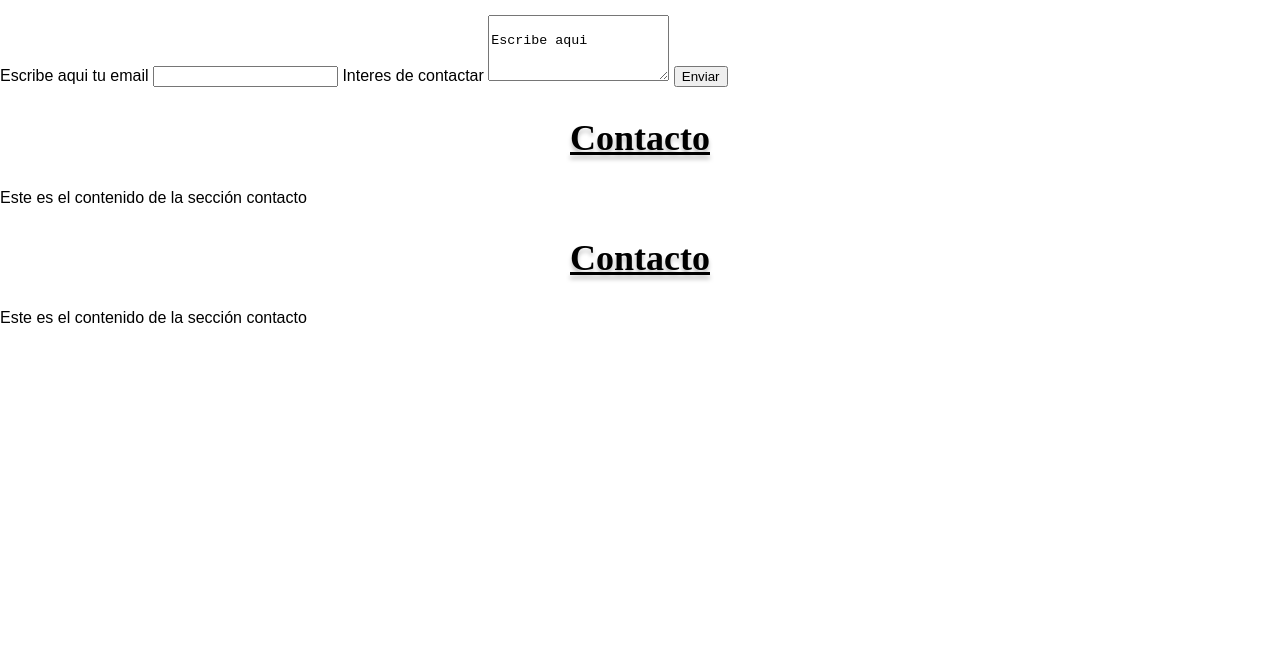
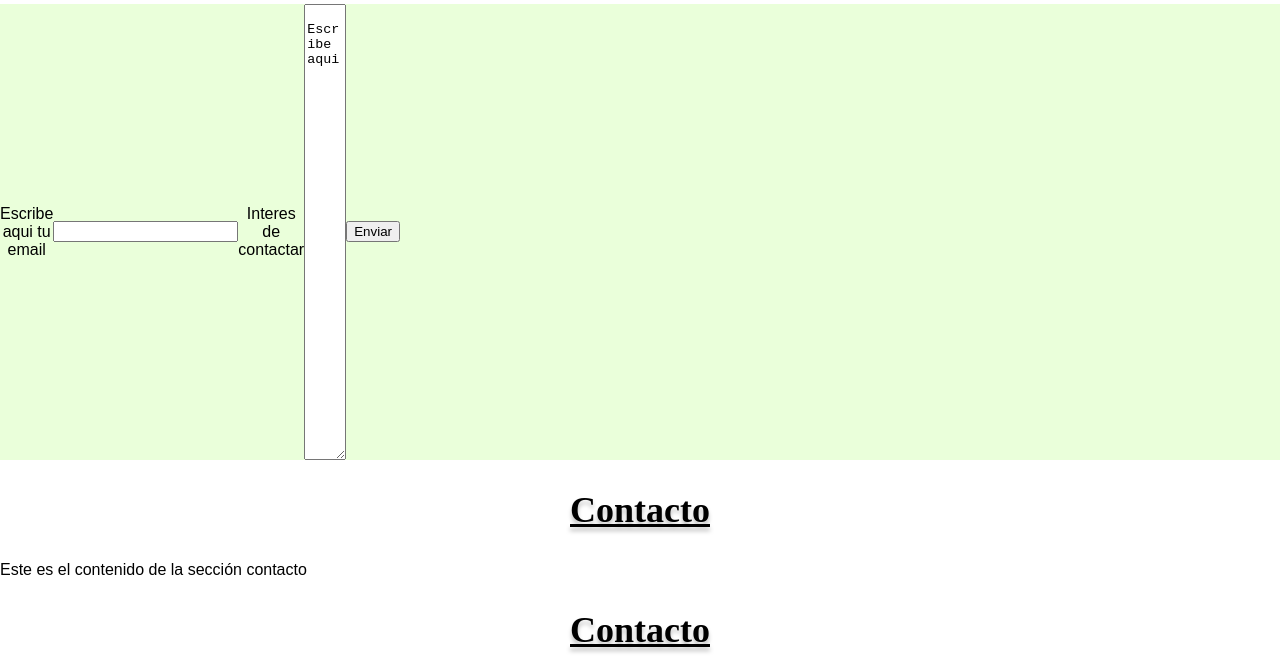
Before and after one commit to JoanLlompart/MiPortafolio, a plain HTML site: page index.html in a window 1280 px wide. Shown: the part 733-1393 px from the top of the page. Before the commit the page ends 1076 px from the top, so only its background shows below. Drawn offline with Linux system fonts and the light colour scheme.

Commit message:
first commit

```diff
--- a/ProcesarFormulari.js
+++ /dev/null
@@ -1,43 +0,0 @@
-
-/*
-function enviarForm {
-    var formulari = document.getElementById("formulari-contacte");
-
-    formulari.addEventListener("submit", function(event)) {
-
-    }
-}
-*/
-document.addEventListener("DOMContentLoaded", function () {
-    var formulario = document.getElementById("formulario-contacto");
-
-    formulario.addEventListener("submit", function (event) {
-        event.preventDefault(); // Prevenir el envío predeterminado del formulario
-
-        var email = document.getElementById("email").value;
-        var motivo = document.getElementById("motivo").value;
-
-        // Aquí puedes enviar los datos del formulario a una dirección de correo constante
-        // Esto requerirá un servidor del lado del servidor para enviar correos electrónicos.
-
-        // Por ejemplo, puedes usar la función fetch para enviar los datos a un servidor:
-        fetch("tu-servidor-de-correo.com/enviar-correo", {
-            method: "POST",
-            headers: {
-                "Content-Type": "application/json"
-            },
-            body: JSON.stringify({ email: email, motivo: motivo })
-        })
-        .then(function (response) {
-            if (response.ok) {
-                alert("Formulario enviado con éxito.");
-                // Puedes redirigir al usuario a una página de confirmación aquí.
-            } else {
-                alert("Error al enviar el formulario.");
-            }
-        })
-        .catch(function (error) {
-            console.error("Error:", error);
-        });
-    });
-});
--- a/index.html
+++ b/index.html
@@ -6,7 +6,6 @@
     <title>Página web con secciones</title>
     <link rel="stylesheet" type="text/css" href="style.css">
     <script src="ProcesarFormulari.js"></script>
-
 </head>
 
 <body>
@@ -48,15 +47,16 @@
         <p>Xarxes socials</p>
     </section>
 
+
+        <h1>Contactame</h1>
     <!-- Contactame-->
-    <section id="contactame">
-        <h1>Contactame</h1>
-        <form id="formulari-contacte" action="#" method="post" name="formulari">
-            <label for="email" >Escribe aqui tu email </label>
+    <section id="contactame" class="contactame">
+        <form id="formulari-contacte" class="formulari-contact" action="#" method="post" name="formulari">
+            <label for="email" >Escribe aqui tu email</label>
             <input type="email" id="email" name="email" required>
 
             <label for="movito">Interes de contactar</label>
-            <textarea type="motivo" name="motivo" rows="4" required>
+            <textarea type="motivo" name="motivo" rows="30" required>
                 Escribe aqui
             </textarea>
             <button type="submit">Enviar</button>
--- a/style.css
+++ b/style.css
@@ -21,6 +21,8 @@ img {
     margin-top: 3%;
     margin-block: 5%;
 }
+
+
 h1 {
     color: #000;
     text-align: center;
@@ -32,6 +34,35 @@ h1 {
     line-height: normal;
     text-decoration: underline;
 
+}
+.contactame{
+    background-color: #EAFFDA;
+    display: flex;
+    flex-direction: center;
+    align-items: center;
+    text-align: center;
+
+
+}
+
+.formulari-contact {
+    display: flex;
+    background-color:#EAFFDA;
+    align-items: center;
+    text-align: center;
+
+}
+#formulari-contacte {
+    max-width: 400px;
+    width: 70%;
+}
+
+#formulari-contacte label {
+    display: block;
+}
+
+#formulari-contacte label, #formulari-contacte textarea, #formulari-contacte button {
+    margin: 10px 10;
 }
 
 nav ul {
```
